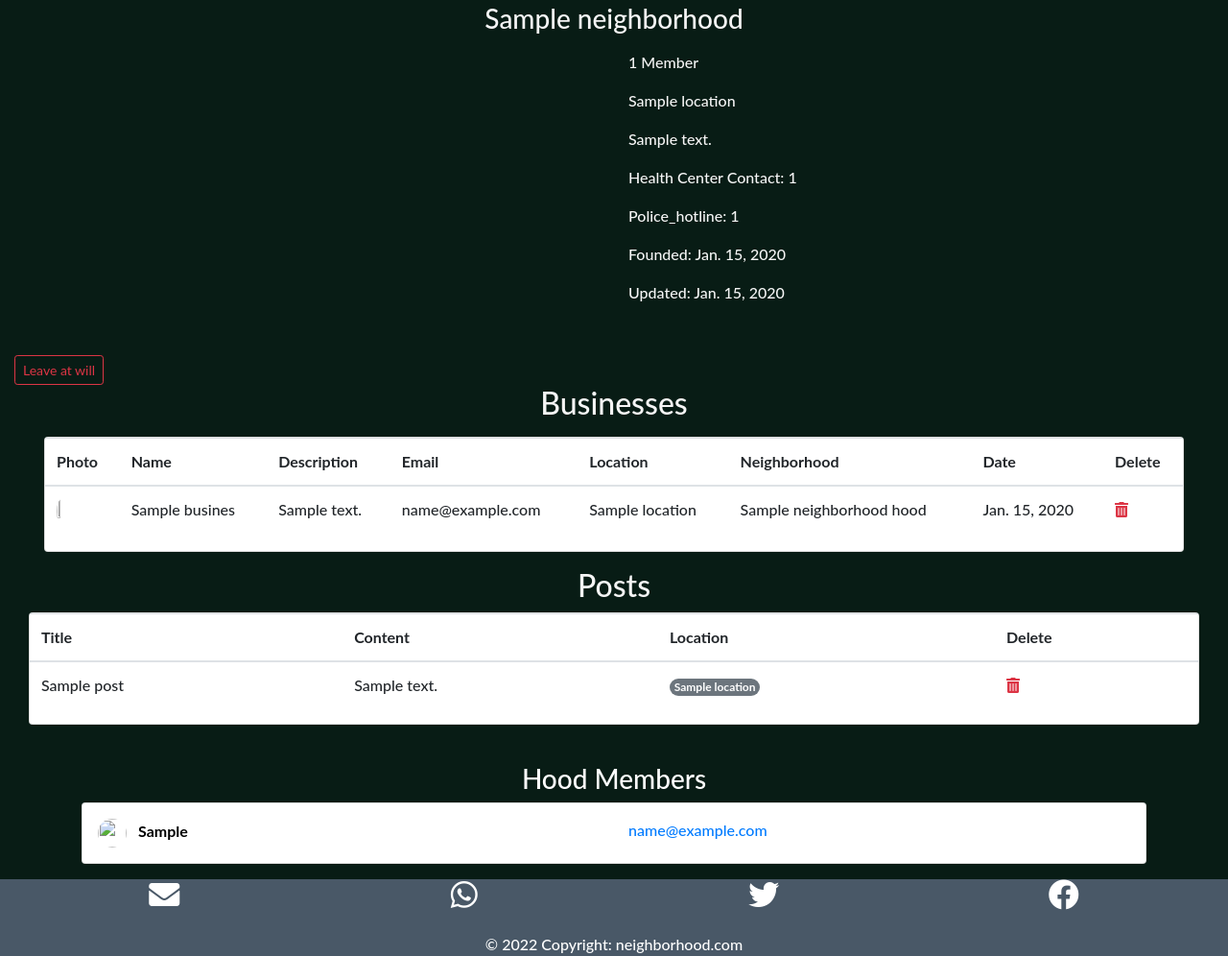
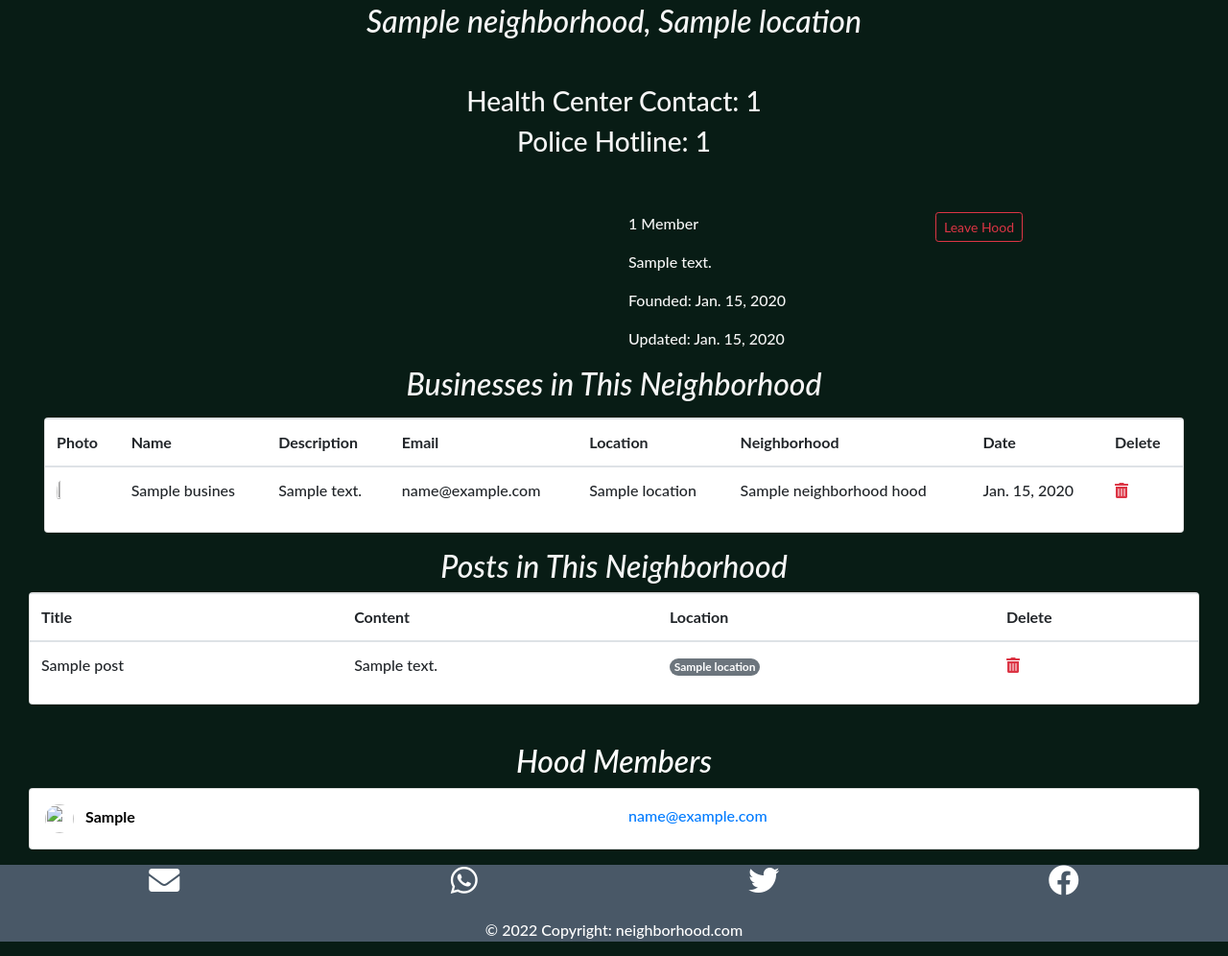
Before and after one commit to ezekielkibiego/The_Neighborhood, a Django app: a page that uses hoodapp/templates/single_hood.html in a window 1280 px wide. Shown: the part 61-1057 px from the top of the page at 96% size. Run offline with Django 3.2, Linux system fonts and the light colour scheme; a user stored in the database is signed in; tables that the repository leaves empty hold one stand-in row (values such as "Sample post"); some libraries are stand-ins or nearby versions; some web fonts are replaced.

Commit message:
modify single_hood

```diff
--- a/hoodapp/models.py
+++ b/hoodapp/models.py
@@ -96,11 +96,6 @@ class Post(models.Model):
     def create_post(self):
         self.save()
 
-
-    def delete_post(self):
-        self.delete()
-
-
     def update_post(self):
         self.update()
 
@@ -141,6 +136,3 @@ class Business(models.Model):
     def find_business(cls, id):
         business = cls.objects.get(id=id)
         return business
-
-    def __str__(self):
-        return self.name
--- a/hoodapp/templates/profile.html
+++ b/hoodapp/templates/profile.html
@@ -140,6 +140,7 @@
             </table>
         </div>
     </div>
+    <h3 class="text-center">All Posts</h3>
     <div class="col-md-12 links">
         <div class="card">
             <table class="table">
--- a/hoodapp/templates/single_hood.html
+++ b/hoodapp/templates/single_hood.html
@@ -20,32 +20,36 @@
     .pro{
         color: black;
     }
+    h2{
+        font-style: italic;
+    }
 </style>
 <div class="container-fluid hood">
       <div class="hoods">
-        <h3 class="text-center">{{hood.name}}</h3>
+        <h2 class="text-center mb-5 b-text ">{{hood.name}}, {{ hood.location }}</h2>
+        <h3 class="text-center"> Health Center Contact: {{ hood.health_cell }}</h3>
+        <h3 class="text-center">Police  Hotline: {{ hood.police_hotline }}</h3>
           <div class="row">
             <div class="col-md-6">
                 <img src="{{hood.photo.url}}"class="image">
             </div>
-            <div class="col-md-6">
-                <h3 class="name">{{hoods.name}}</h3>
+            <div class="col-md-3 mt-5">
+
                 <p>{{hood.members.count}} Member{{hood.members.count|pluralize}}</p>
-                <p> {{ hood.location }}</p>
+
 
                 <p>{{ hood.content }}</p>
-                <p>Health Center Contact: {{ hood.health_cell }}</p>
-                <p>Police_hotline: {{ hood.police_hotline }}</p>
+
                 <p>Founded: {{ hood.created_on|date }}</p>
                 <p>Updated: {{ hood.updated_on|date}}</p>
             </div>
 
+            <div class="col-md-3 mt-5 link">
+                <a href="{% url 'leave_hood' hood.id %}" class="btn btn-outline-danger btn-sm">Leave Hood</a>
+            </div>
+        </div>
 
-        </div>
-        <div class="link">
-            <a href="{% url 'leave_hood' hood.id %}" class="btn btn-outline-danger btn-sm">Leave at will</a>
-        </div>
-        <h2 class="text-center">Businesses</h2>
+        <h2 class="text-center">Businesses in This Neighborhood</h2>
         <div class="col-md-12">
             <div class="card m-3">
                 <table class="table">
@@ -96,7 +100,7 @@
         </div>
 
     </div>
-    <h2 class="text-center">Posts</h2>
+    <h2 class="text-center">Posts in This Neighborhood</h2>
     <div class="col-md-12 links">
         <div class="card">
             <table class="table">
@@ -133,8 +137,8 @@
                 </table>
             </div>
         </div>
-        <div class="container pt-4 mb-3 pro">
-            <h3 class="text-center mt-3 text-white">Hood Members</h3>
+        <div class="container-fluid pt-4 mb-3 pro">
+            <h2 class="text-center mt-3 text-white">Hood Members</h2>
             {% for pro in profiles %}
             {% if pro.profile_photo %}
             <div class="card p-3">
--- a/hoodapp/views.py
+++ b/hoodapp/views.py
@@ -78,23 +78,23 @@ def create_business(request):
 @login_required(login_url="/accounts/login/")
 def businesses(request):
     current_user = request.user
-    businesses = Business.objects.all().order_by('-id')
-
     profile = Profile.objects.filter(user_id=current_user.id).first()
+    businesses = Business.objects.filter(user_id=current_user.id)
 
     if profile is None:
         profile = Profile.objects.filter(
             user_id=current_user.id).first()
+        businesses = Business.objects.filter(user_id=current_user.id)
 
         locations = Location.objects.all()
         neighborhood = NeighborHood.objects.all()
 
-        businesses = Business.objects.all().order_by('-id')
+
 
         return render(request, "profile.html", {"danger": "Update Profile", "locations": locations, "neighborhood": neighborhood, "businesses": businesses})
     else:
         neighborhood = profile.neighborhood
-        businesses = Business.objects.all().order_by('-id')
+        businesses = Business.objects.filter(user_id=current_user.id)
         return render(request, "business.html", {"businesses": businesses})
 
 @login_required(login_url="/accounts/login/")
```
Also changed, not shown: hoodapp/templates/hoods.html (+4 -8 lines).
